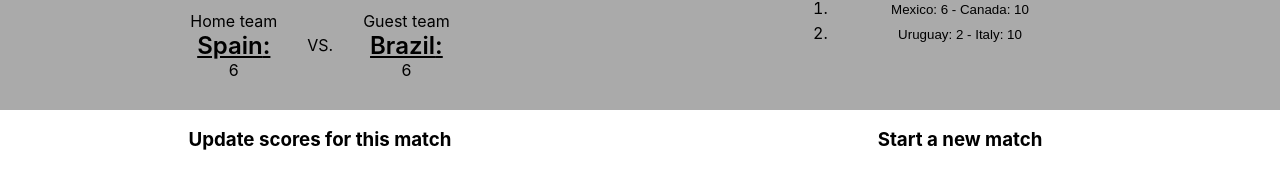
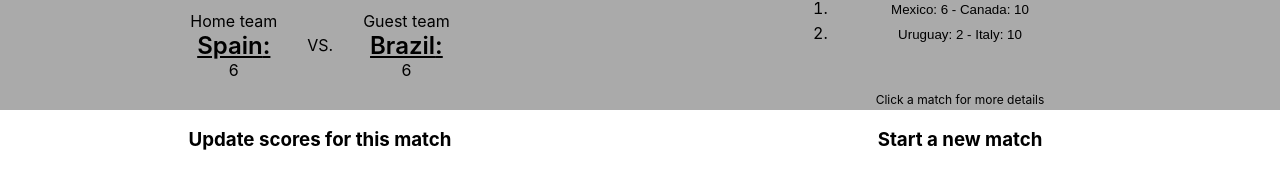
Before and after one commit to YuriSolomon/ReactWorldCup, a React (Create React App) app: page / in a window 1280 px wide. Shown: the part 371-543 px from the top of the page. Built offline with nearby package versions, Linux system fonts and the light colour scheme.

Commit message:
add instruction text

```diff
--- a/src/App.css
+++ b/src/App.css
@@ -132,6 +132,7 @@ body {
   display: flex;
   align-items: center;
   flex-direction: column;
+  position: relative;
 }
 
 #match-list {
@@ -147,3 +148,9 @@ body {
   cursor: pointer;
   padding: 5px 0;
 }
+
+.instruction {
+  position: absolute;
+  font-size: 12px;
+  bottom: -20px;
+}
--- a/src/Components/MatchList.jsx
+++ b/src/Components/MatchList.jsx
@@ -37,6 +37,7 @@ export default function MatchList({ matchList, onSelect }) {
                             </span>
                         ))}
                     </ol>
+                    <span className="instruction">Click a match for more details</span>
                 </div>
             )}
         </>
```
Also changed, not shown: 1 other file (tests, documents, lock files or other folders).
